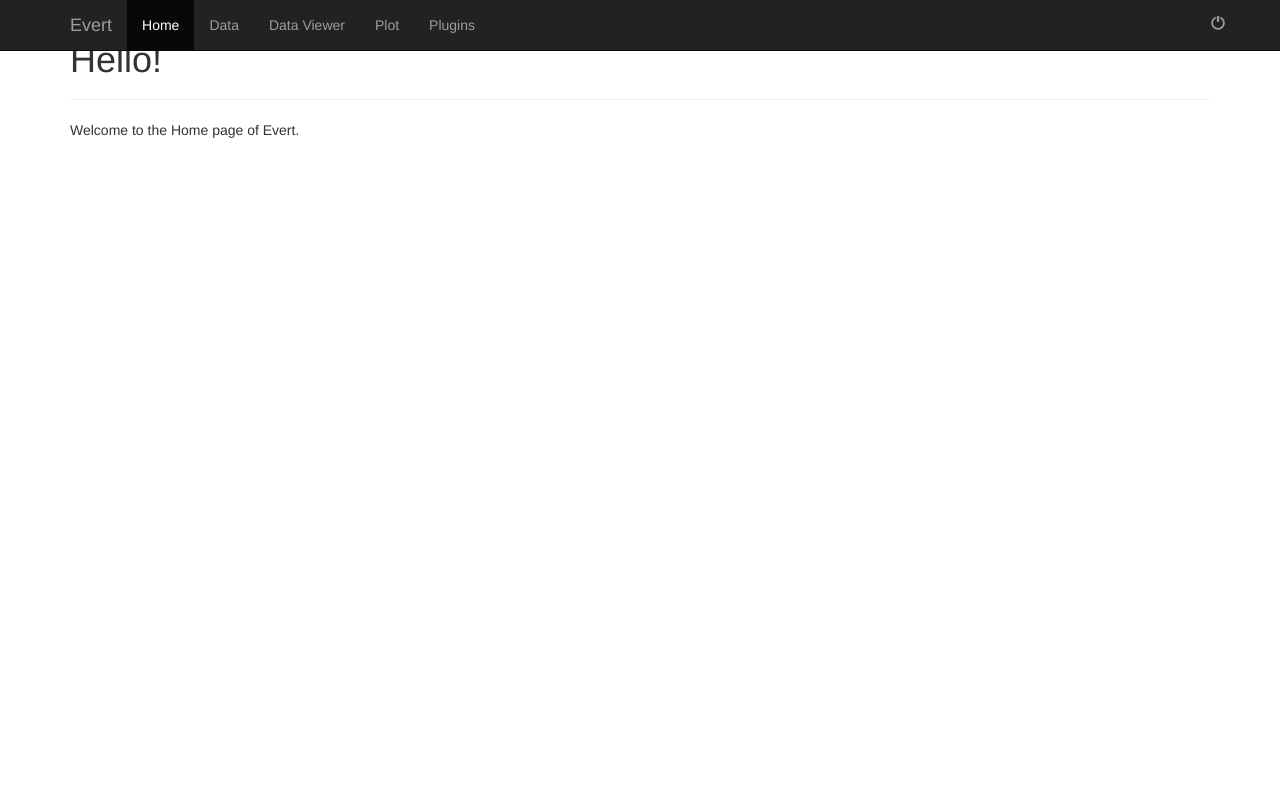
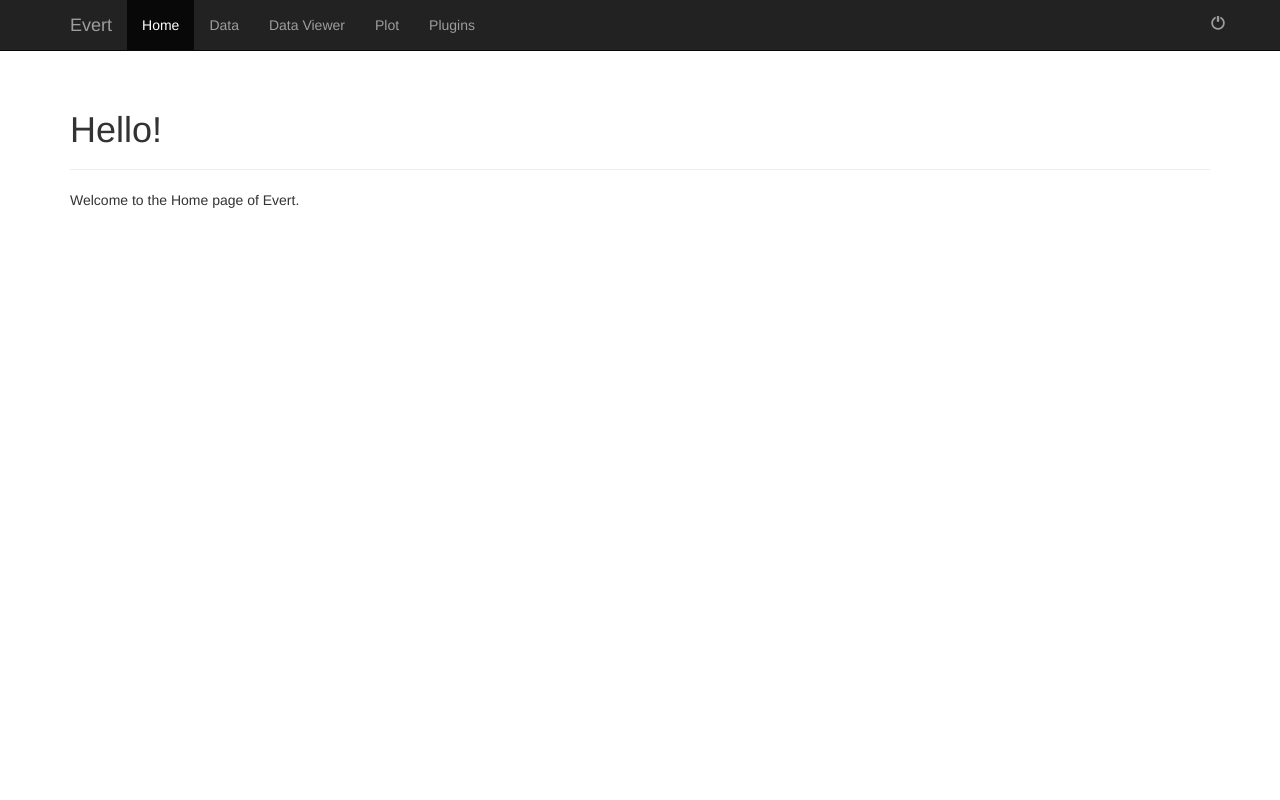
Before and after one commit to evert-platform/evertbase, a Flask app: page / in a window 1280 px wide. Run offline with Flask 2, Linux system fonts and the light colour scheme; parts of the project's set-up code (start-up, migrations or seed data) failed here and were passed over; some libraries are stand-ins or nearby versions.

Commit message:
added paddiong to body

```diff
--- a/app/static/css/base.css
+++ b/app/static/css/base.css
@@ -46,3 +46,7 @@ hr {
     margin-bottom: 10px !important;
     margin-top: 10px !important;
 }
+
+body {
+    padding-top: 70px;
+}
```
